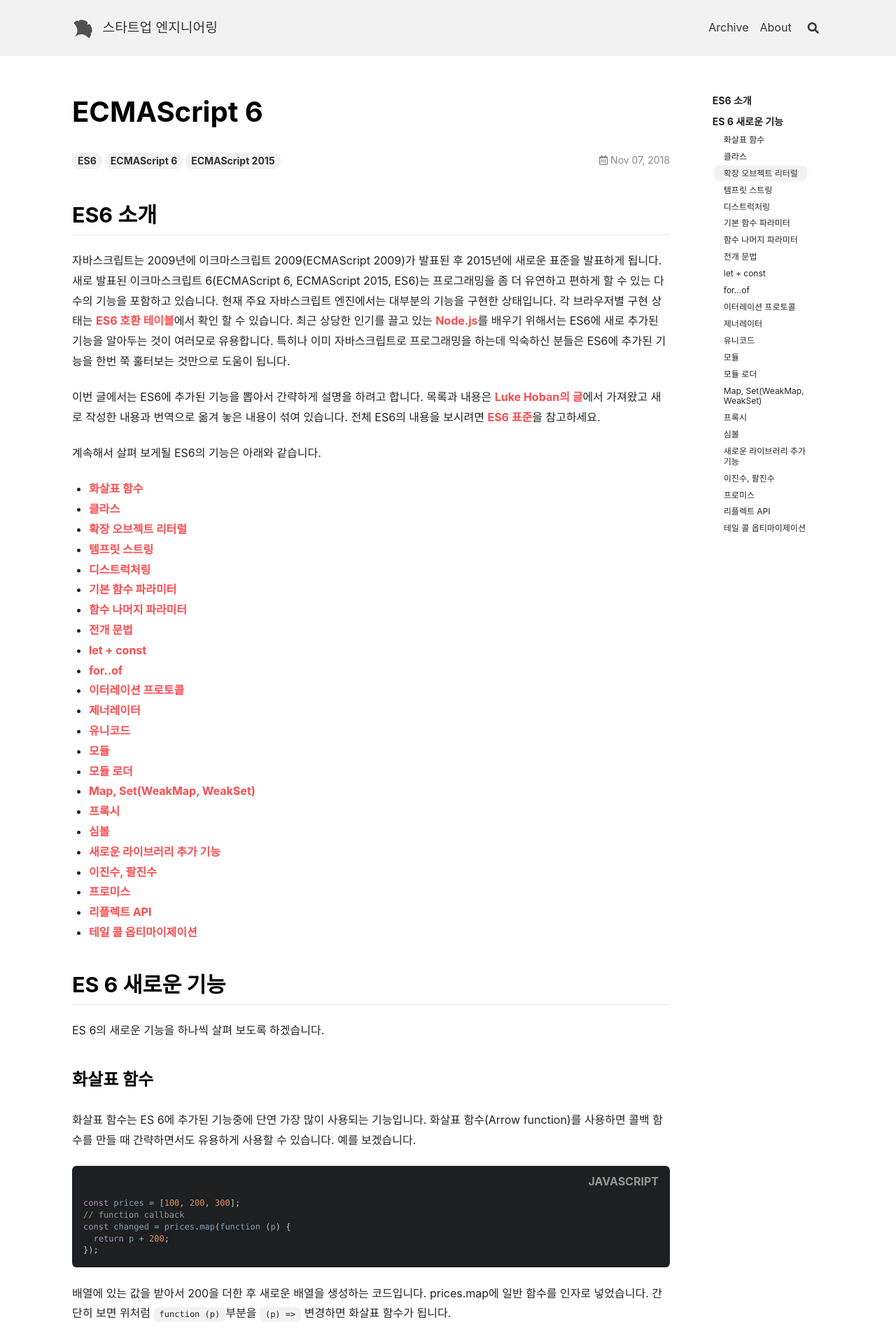
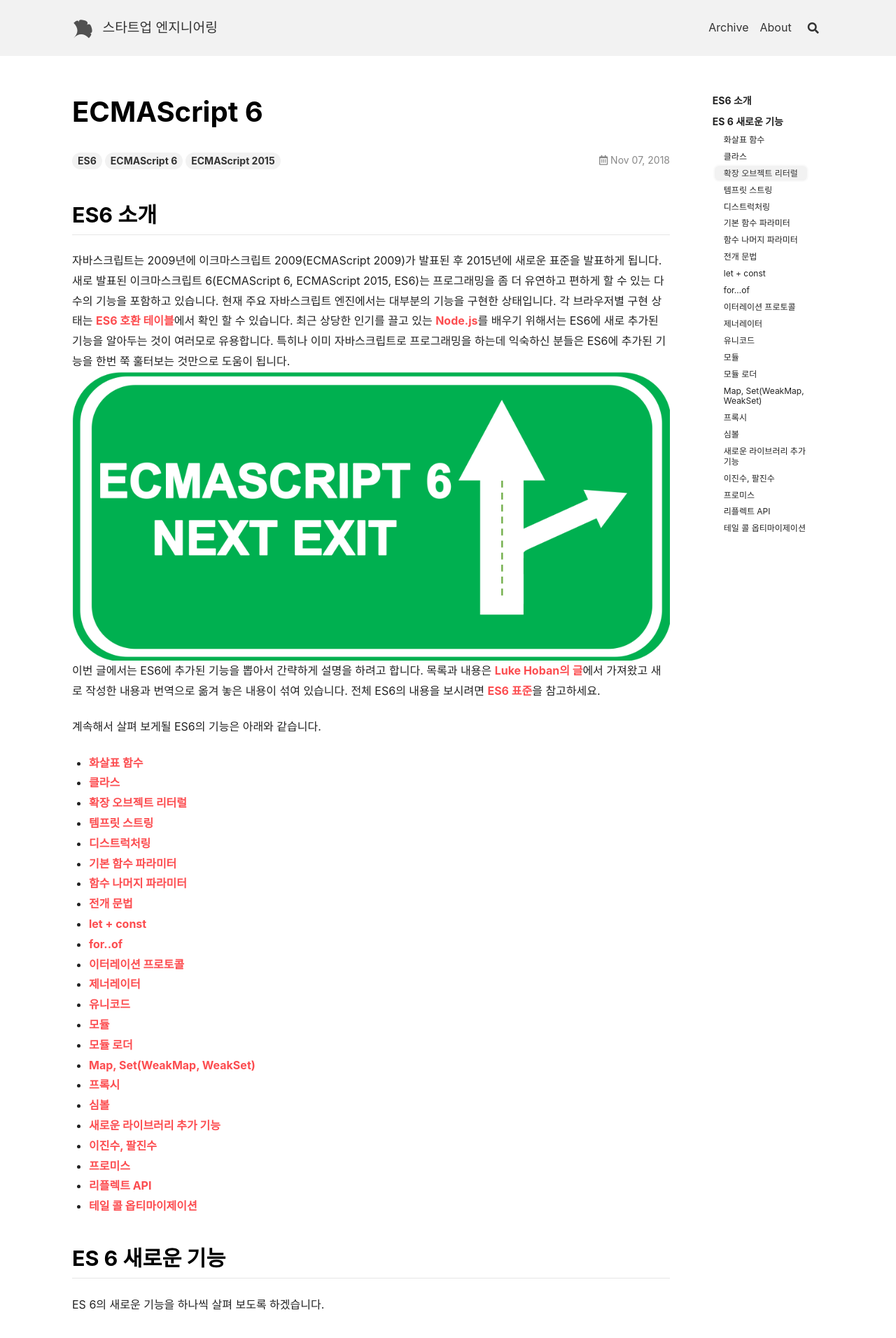
Before and after one commit to tinkhub/tinkhub.github.io, a Jekyll site: the page built from _posts/2018-11-07-ecmascript6.md, in a window 1280 px wide. Shown: the top 1912 px of the page at 70% size. Built offline with Jekyll 4.4.1, drawn with Linux system fonts in a browser that asks for light colours; nearby versions of some CDN libraries; comment, search, counter and statistics services are not loaded.

Commit message:
post : add ecmascript image

```diff
--- a/_posts/2018-11-07-ecmascript6.md
+++ b/_posts/2018-11-07-ecmascript6.md
@@ -8,7 +8,7 @@ tags: [ES6, ECMAScript 6, ECMAScript 2015]
 ## ES6 소개
 자바스크립트는 2009년에 이크마스크립트 2009(ECMAScript 2009)가 발표된 후 2015년에 새로운 표준을 발표하게 됩니다. 새로 발표된 이크마스크립트 6(ECMAScript 6, ECMAScript 2015, ES6)는 프로그래밍을 좀 더 유연하고 편하게 할 수 있는 다수의 기능을 포함하고 있습니다. 현재 주요 자바스크립트 엔진에서는 대부분의 기능을 구현한 상태입니다. 각 브라우저별 구현 상태는 [ES6 호환 테이블](http://kangax.github.io/es5-compat-table/es6/)에서 확인 할 수 있습니다.
 최근 상당한 인기를 끌고 있는 [Node.js](https://nodejs.org)를 배우기 위해서는 ES6에 새로 추가된 기능을 알아두는 것이 여러모로 유용합니다. 특히나 이미 자바스크립트로 프로그래밍을 하는데 익숙하신 분들은 ES6에 추가된 기능을 한번 쭉 훌터보는 것만으로 도움이 됩니다.
-
+![ECMAScript6](/assets/images/ecmascript6.png)
 이번 글에서는 ES6에 추가된 기능을 뽑아서 간략하게 설명을 하려고 합니다. 목록과 내용은 [Luke Hoban의 글](https://github.com/lukehoban/es6features)에서 가져왔고 새로 작성한 내용과 번역으로 옮겨 놓은 내용이 섞여 있습니다.
 전체 ES6의 내용을 보시려면 [ES6 표준](http://www.ecma-international.org/ecma-262/6.0/)을 참고하세요.
 
```
Also changed, not shown: assets/images/ecmascript6.png (added).
